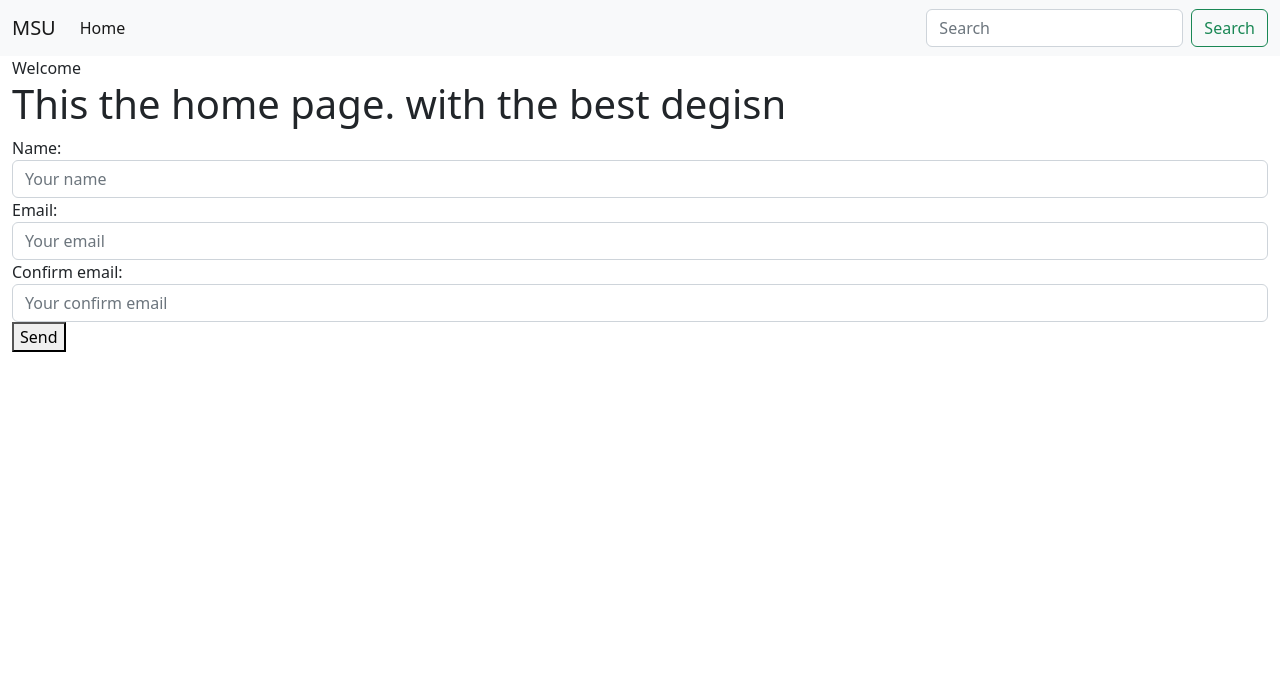
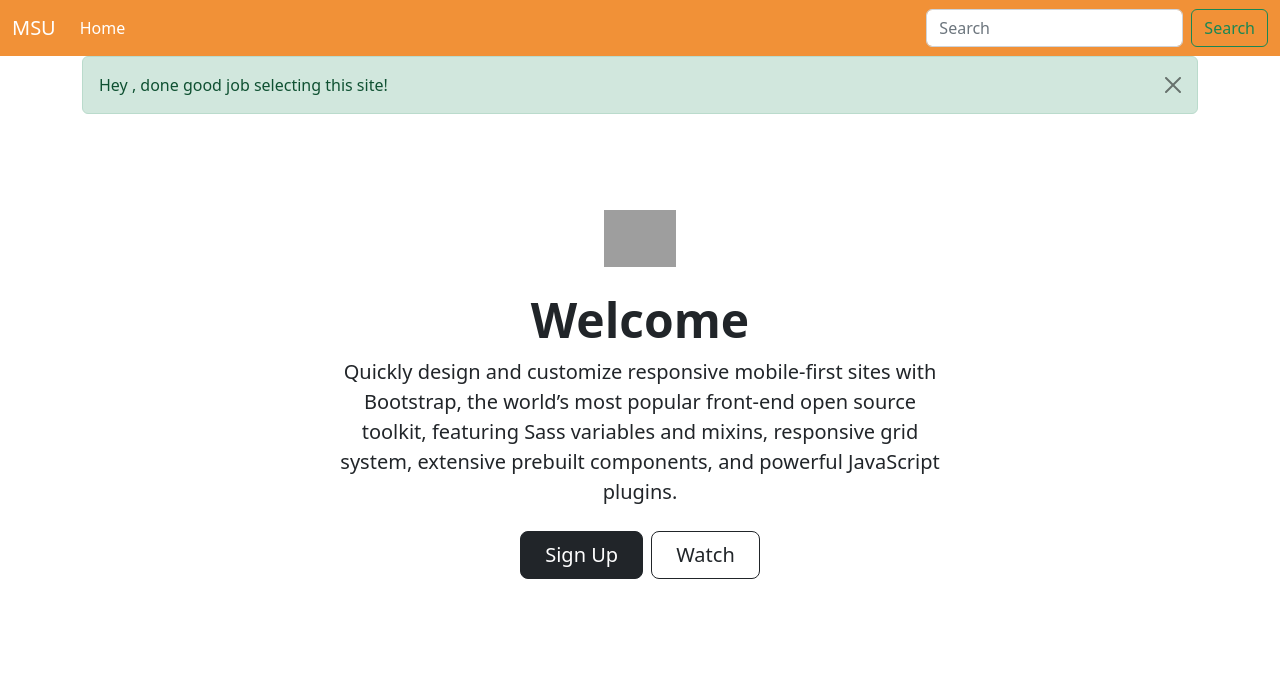
Before and after one commit to ShafaetUllah032/D_first_Project, a Django app: page / in a window 1280 px wide. Shown: the top 673 px of the page. Before the commit the page ends 352 px from the top, so only its background shows below. Run offline with Django 5.2, Linux system fonts and the light colour scheme; grey boxes are pictures that could not be loaded.

Commit message:
just fu**ed up this project

```diff
--- a/landing_pages/forms.py
+++ b/landing_pages/forms.py
@@ -5,6 +5,7 @@ from .models import LandingPageEntry
 
 class EntryNotesModelForm(mixins.BootstrapFormMixin, forms.ModelForm):
     class Meta:
+        model = LandingPageEntry
         fields =["name","email","notes"]
 
 
--- a/landing_pages/models.py
+++ b/landing_pages/models.py
@@ -12,8 +12,13 @@ class LandingPageEntry(models.Model):
     timestamp = models.DateTimeField(auto_now_add=True)
     notes = models.TextField(blank=True, null=True)
     notes_by = models.ForeignKey(User,blank=True, null=True, on_delete=models.SET_NULL)
+    note_first_addeed=models.DateTimeField(auto_now=False, auto_now_add=False, blank=True, null=True)
     updated= models.DateTimeField(auto_now=True)
 
 
     def __str__(self):
         return f"{self.email}"
+
+
+    def get_absolute_url(self):
+        return f"/entries/{self.id}"
--- a/landing_pages/views.py
+++ b/landing_pages/views.py
@@ -1,28 +1,24 @@
-from django.http import HttpResponse
+from django.contrib import messages
+
+from django.http import HttpResponse, HttpResponseRedirect
 from django.shortcuts import render, get_object_or_404
+from django.utils import timezone
+
 from .forms import LandingPageEntryModelFrom as LandingPageForm , EntryNotesModelForm
 from .models import LandingPageEntry
 
 
 
 def home_page(request,*args, **kwargs):
-
+    messages.success(request,"Hey , done good job selecting this site!")
     title="Welcome"
     form = LandingPageForm(request.POST or None)
+    did_submit = False
     if form.is_valid():
-        obj=form.save()
-        # print(form.cleaned_data)
-        # name=form.cleaned_data.get("name")
-        # email=form.cleaned_data.get("email")
-        # LandingPageEntry.objects.create(
-        #     name=name,
-        #     email=email
-        # )
-       # obj=LandingPageEntry()
-        #obj.email=email
-        # obj.save()
-        form=LandingPageForm()
-
+        form.save()
+        messages.success(request,"Thanks for visiting our site!")
+        request.session['did_submit'] = True
+        return HttpResponseRedirect("/")
     context={
         "title": title,
         "form": form,
@@ -65,8 +61,20 @@ def landing_page_entry_detail_view(request,*args, **kwargs):
         return HttpResponse("You are not authorized to view this page.", status=404)
 
     obj=get_object_or_404(LandingPageEntry, id=kwargs.get("id"))
+
+    form =EntryNotesModelForm(request.POST or None, instance=obj)
+    if form.is_valid():
+        obj=form.save(commit=False)
+        if not obj.notes_by:
+            obj.note_first_addeed = timezone.now()
+        obj.notes_by=user
+        obj.save()
+        messages.success(request,f"Entry {obj.id} Updated successfully!", extra_tags="alert alert-success")
+        return HttpResponse(obj.get_absolute_url())
+
     context={
         "object":obj,
+        "form": form,
     }
     return render(request, "landing_pages/detail.html",context)
 
--- a/templates/base.html
+++ b/templates/base.html
@@ -8,10 +8,16 @@
         </title>
 
         {%include 'base/css.html' %}
+        <style>
+            .bg-fp {
+                background-color: #f19137ff !important;
+            }
+        </style>
   </head>
   <body>
     <body>
         {%include 'base/navbar.html' %}
+        {%include 'base/messages.html' %}
 
         <div class="container-fluid">
           {% block content %}
--- /dev/null
+++ b/templates/base/messages.html
@@ -0,0 +1,11 @@
+
+{% if messages %}
+    <div class="container -fluid">
+        {% for message in messages %}
+            <div class="alert alert-dismissible fade show  alert-{{ message.tags }}">
+                {{ message }}
+                  <button type="button" class="btn-close" data-bs-dismiss="alert" aria-label="Close"></button>
+            </div>
+        {% endfor %}
+    </div>
+{% endif %}
--- a/templates/base/navbar.html
+++ b/templates/base/navbar.html
@@ -1,6 +1,6 @@
-<nav class="navbar navbar-expand-lg bg-light">
+<nav class="navbar navbar-dark navbar-expand-lg bg-fp">
   <div class="container-fluid">
-    <a class="navbar-brand" href="#">MSU</a>
+    <a class="navbar-brand" href="/">MSU</a>
     <button class="navbar-toggler" type="button" data-bs-toggle="collapse" data-bs-target="#navbarSupportedContent" aria-controls="navbarSupportedContent" aria-expanded="false" aria-label="Toggle navigation">
       <span class="navbar-toggler-icon"></span>
     </button>
--- a/templates/landing_pages/home.html
+++ b/templates/landing_pages/home.html
@@ -3,12 +3,47 @@
 {% block title %} {{block.super}} homepage {%endblock %}
 
 {%block content %}
-{{title}}
-<h1> This the home page. with the best degisn</h1>
-<form method="POST">{% csrf_token %}
-{{form}}
-<button type="submit" > Send </button>
-</form>
 
 
-{%endblock %}
+<div class="px-4 py-5 my-5 text-center">
+    <img class="d-block mx-auto mb-4" src="https://getbootstrap.com/docs/5.0/assets/brand/bootstrap-logo.svg" alt="" width="72" height="57">
+    <h1 class="display-5 fw-bold">{{title}}</h1>
+    <div class="col-lg-6 mx-auto">
+      <p class="lead mb-4">Quickly design and customize responsive mobile-first sites with Bootstrap, the world’s most popular front-end open source toolkit, featuring Sass variables and mixins, responsive grid system, extensive prebuilt components, and powerful JavaScript plugins.</p>
+      {% if not request.session.did_submit %}
+      <div class="d-grid gap-2 d-sm-flex justify-content-sm-center">
+        <a type="button" href="#sign-up " class="btn btn-dark btn-lg px-4 gap-3">Sign Up</button>
+        <a type="button" href="#watch-video" class="btn btn-outline-dark btn-lg px-4 gap-3">Watch</button>
+        </a>
+      </div>
+      {% else %}
+         <p class="lead"> Thank you for signing up!</p>
+      {%endif%}
+    </div>
+  </div>
+
+  <div class="row">
+    <div class="col-md-8" id="watch-video">
+        <div class="ratio ratio-16x9">
+            <iframe width="560" height="315" src="https://www.youtube.com/embed/kEEJ6otVUjw?si=6aJyS2K9erNUvSK6" title="YouTube video player" frameborder="0" allow="accelerometer; autoplay; clipboard-write; encrypted-media; gyroscope; picture-in-picture; web-share" referrerpolicy="strict-origin-when-cross-origin" allowfullscreen></iframe>
+        </div>
+    </div>
+
+
+    <div class="col-12 col-md-4" id="sign-up">
+
+            {% if not request.session.did_submit %}
+            <form method="POST">{% csrf_token %}
+            {{form}}
+            <a type="button" href="#sign-up" class="btn btn-primary mt-3 "> Submit </button>
+            </form>
+
+            {% else %}
+            <p>Thanks for submitting the form!</p>
+            {% endif %}
+
+
+            {%endblock %}
+        </div>
+
+</div>
--- a/templates/landing_pages/list.html
+++ b/templates/landing_pages/list.html
@@ -11,6 +11,7 @@
 <ul>
 {% for entry in object_list %}
     <li>
+        <a href="{{ entry.get_absolute_url }}">View Details
         <strong>{{ entry.name }}</strong> - {{ entry.email }} - {{ entry.timestamp }} - {{ entry.updated }} -
         {% if entry.notes %}
             <em>Notes: {{ entry.notes }}</em> by {{ entry.notes_by }}
@@ -18,6 +19,7 @@
             <em>No notes</em>
         {% endif %}
         {% if entry.active %}Active{% else %}Inactive{% endif %}
+        </a> |
     </li>
 {% endfor %}
 </ul>
```
Also changed, not shown: templates/landing_pages/detail.html (+7 -1 lines), landing_pages/migrations/0006_landingpageentry_note_first_addeed.py (added).
